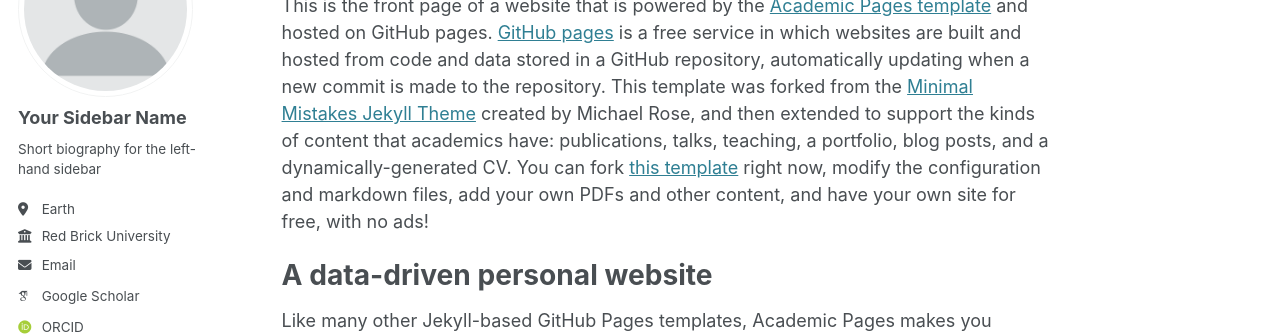
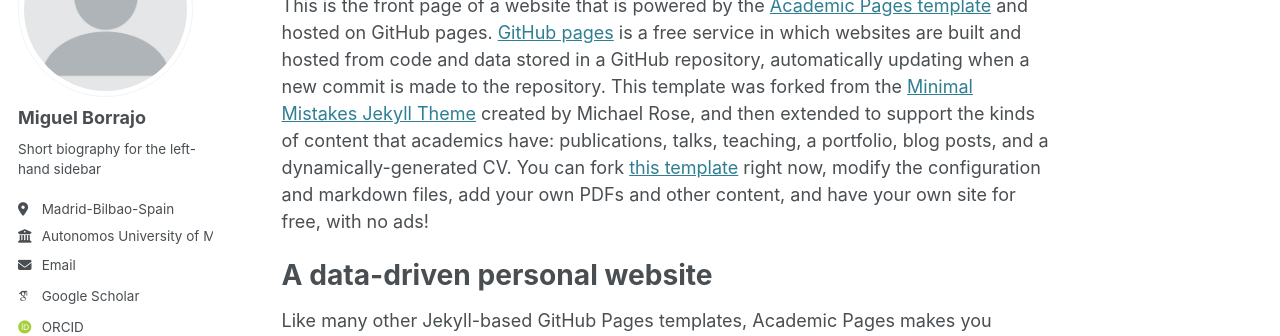
Before and after one commit to MiguelBorrajo/miguelborrajo.github.io, a Jekyll site: the page built from _pages/about.md, in a window 1280 px wide. Shown: the part 184-520 px from the top of the page. Built offline with Jekyll 4.4.1, drawn with Linux system fonts in a browser that asks for light colours; some web fonts are replaced.

Commit message:
Update _config.yml

```diff
--- a/_config.yml
+++ b/_config.yml
@@ -13,7 +13,7 @@ title                    : "Miguel Borrajo / CV"
 title_separator          : "-"
 name                     : &name "Miguel Borrajo"
 description              : &description "personal description"
-url                      : https://academicpages.github.io # the base hostname & protocol for your site e.g. "https://[your GitHub username].github.io"
+url                      : https://miguelborrajo.github.io/ # the base hostname & protocol for your site e.g. "https://[your GitHub username].github.io"
 baseurl                  : "" # the subpath of your site, e.g. "/blog"
 repository               : "academicpages/academicpages.github.io"
 
@@ -23,13 +23,13 @@ repository               : "academicpages/academicpages.github.io"
 author:
   # Biographic information
   avatar           : "profile.png"
-  name             : "Your Sidebar Name"
+  name             : "Miguel Borrajo"
   pronouns         : # example: "she/her"
   bio              : "Short biography for the left-hand sidebar"
-  location         : "Earth"
-  employer         : "Red Brick University"
+  location         : "Madrid-Bilbao-Spain"
+  employer         : "Autonomos University of Madrid"
   uri              : # URL
-  email            : "none@example.org"
+  email            : "mborrajor@gmail.com"
 
   # Academic websites
   arxiv            : # URL - Update with the correct link to your profile
```
